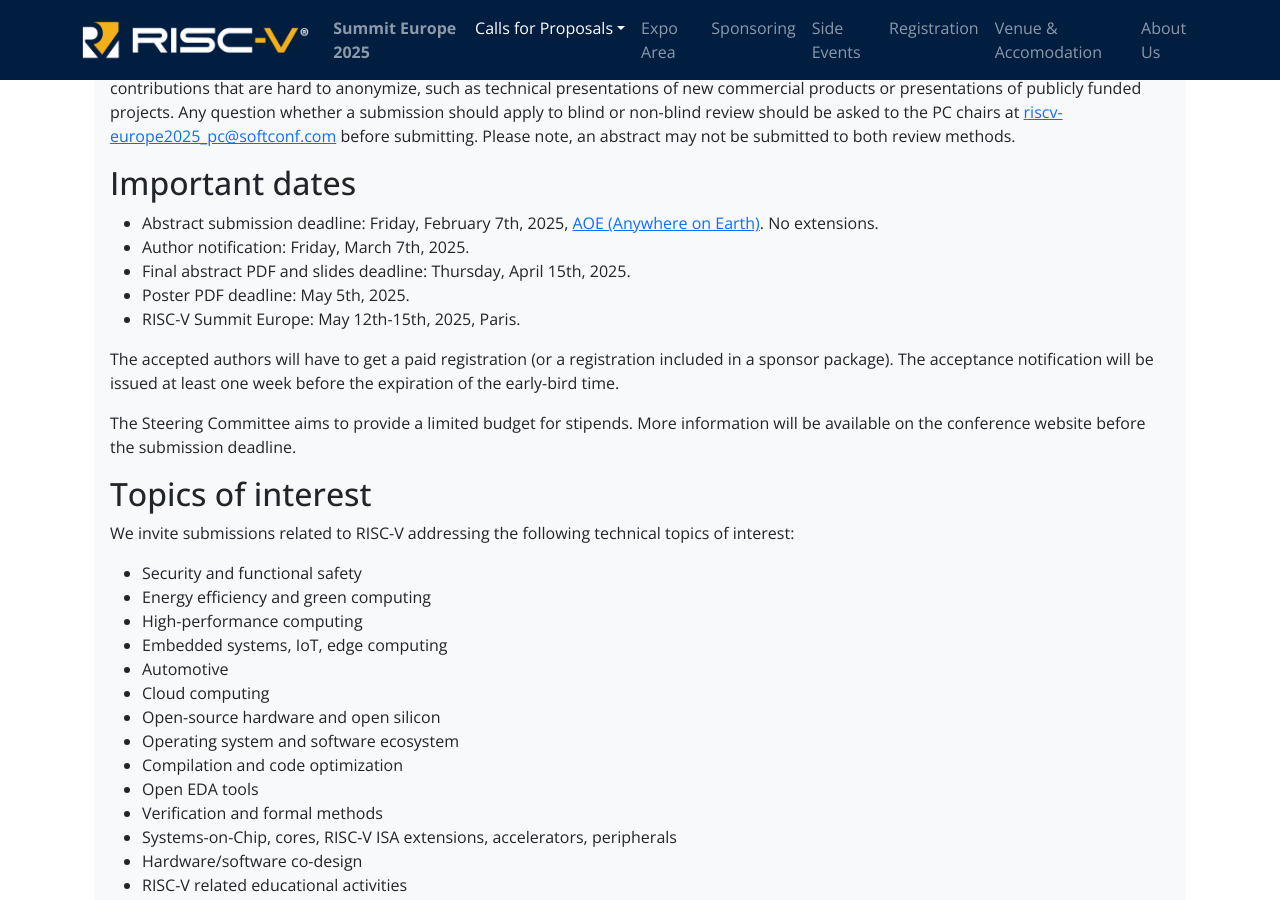
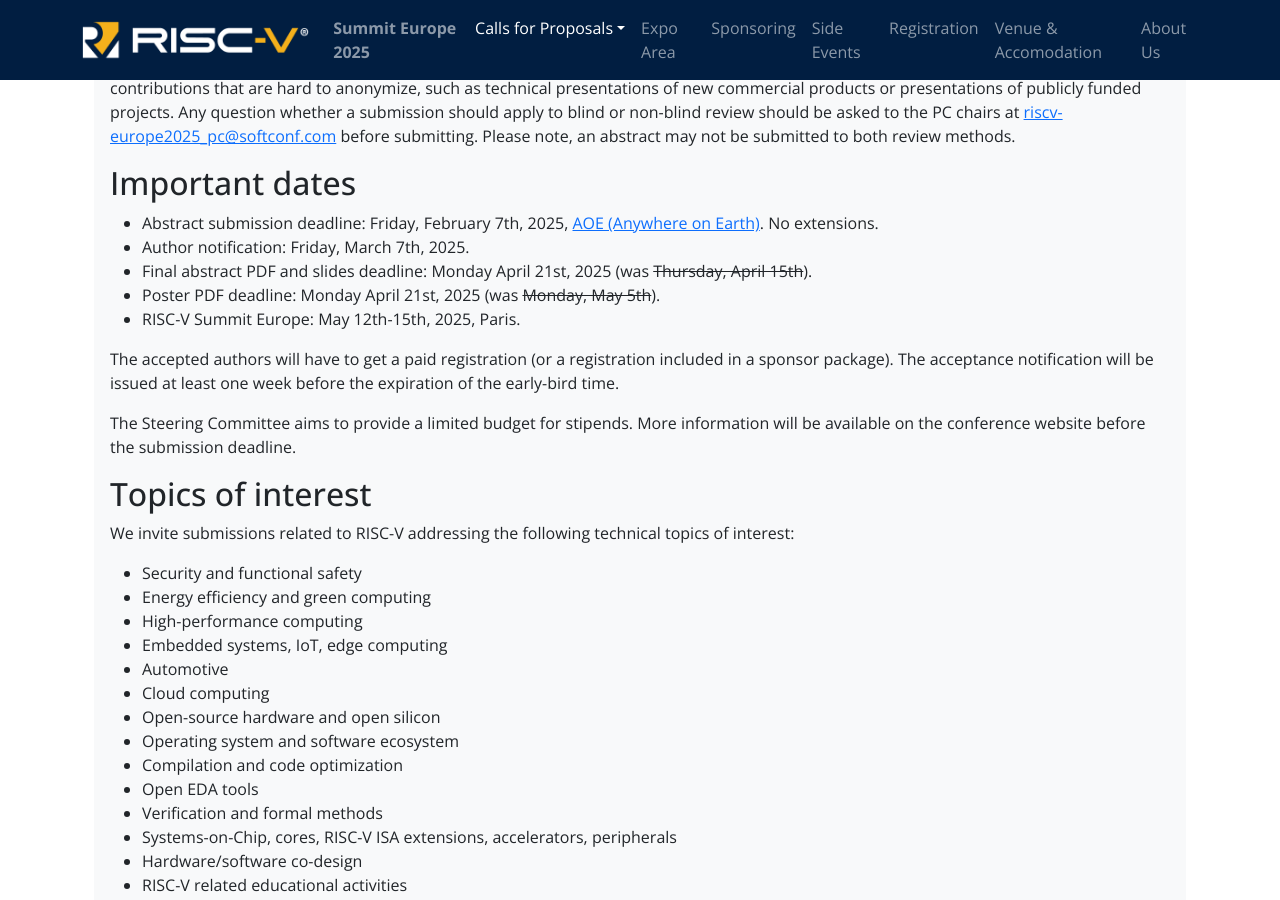
Before and after one commit to riscv-europe/summit-website-development, a Jekyll site: the page built from summit/2025/cfp.md, in a window 1280 px wide and 900 px high, scrolled down 940 px. Built offline with Jekyll 4.4.1, drawn with Linux system fonts in a browser that asks for light colours.

Commit message:
Fix: deadline for posters, abstract and slides.

```diff
--- a/summit/2025/cfp.md
+++ b/summit/2025/cfp.md
@@ -54,8 +54,8 @@
   Earth)](https://en.wikipedia.org/wiki/Anywhere_on_Earth). No
   extensions.
 - Author notification: Friday, March 7th, 2025.
-- Final abstract PDF and slides deadline: Thursday, April 15th, 2025.
-- Poster PDF deadline: May 5th, 2025.
+- Final abstract PDF and slides deadline: Monday April 21st, 2025 (was ~~Thursday, April 15th~~).
+- Poster PDF deadline: Monday April 21st, 2025 (was ~~Monday, May 5th~~).
 - RISC-V Summit Europe: May 12th-15th, 2025, Paris.
 
 The accepted authors will have to get a paid registration (or a
```
